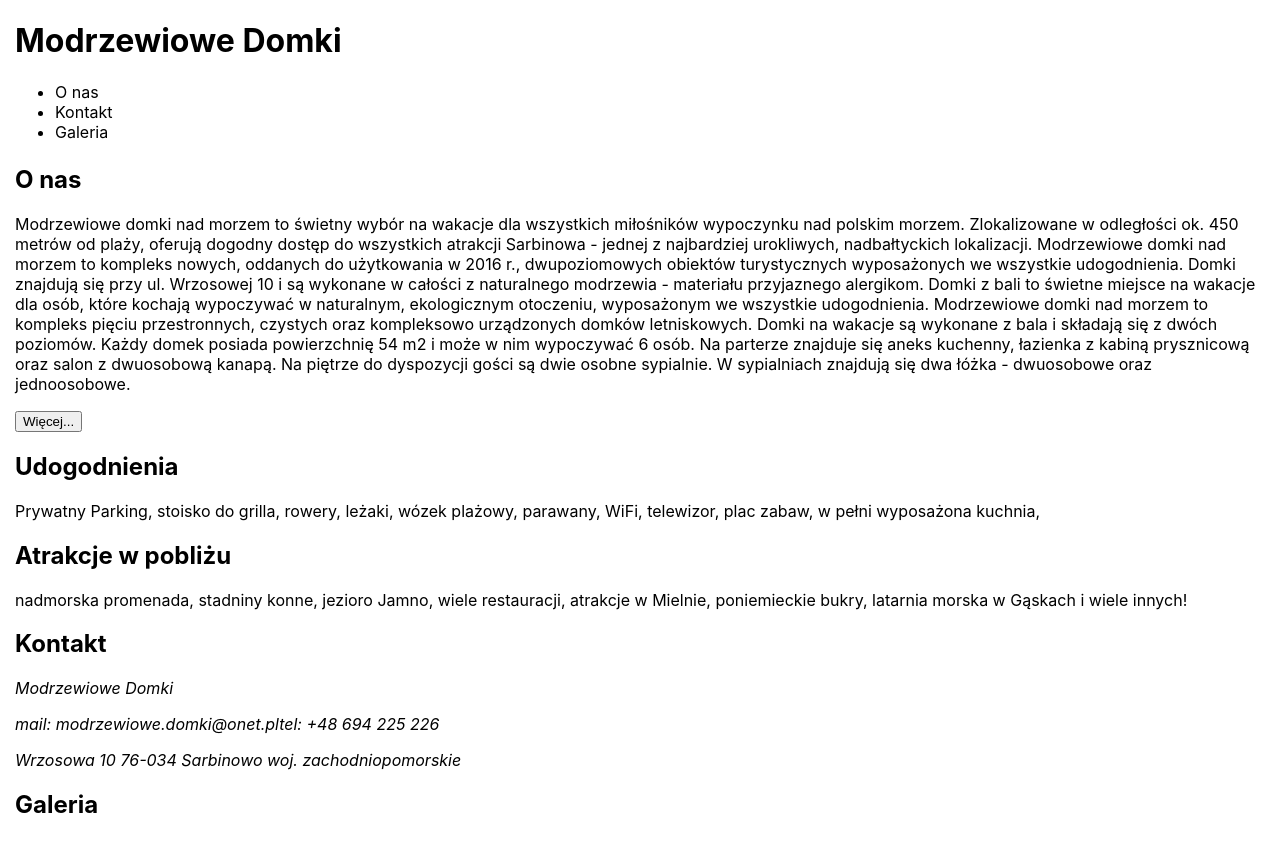
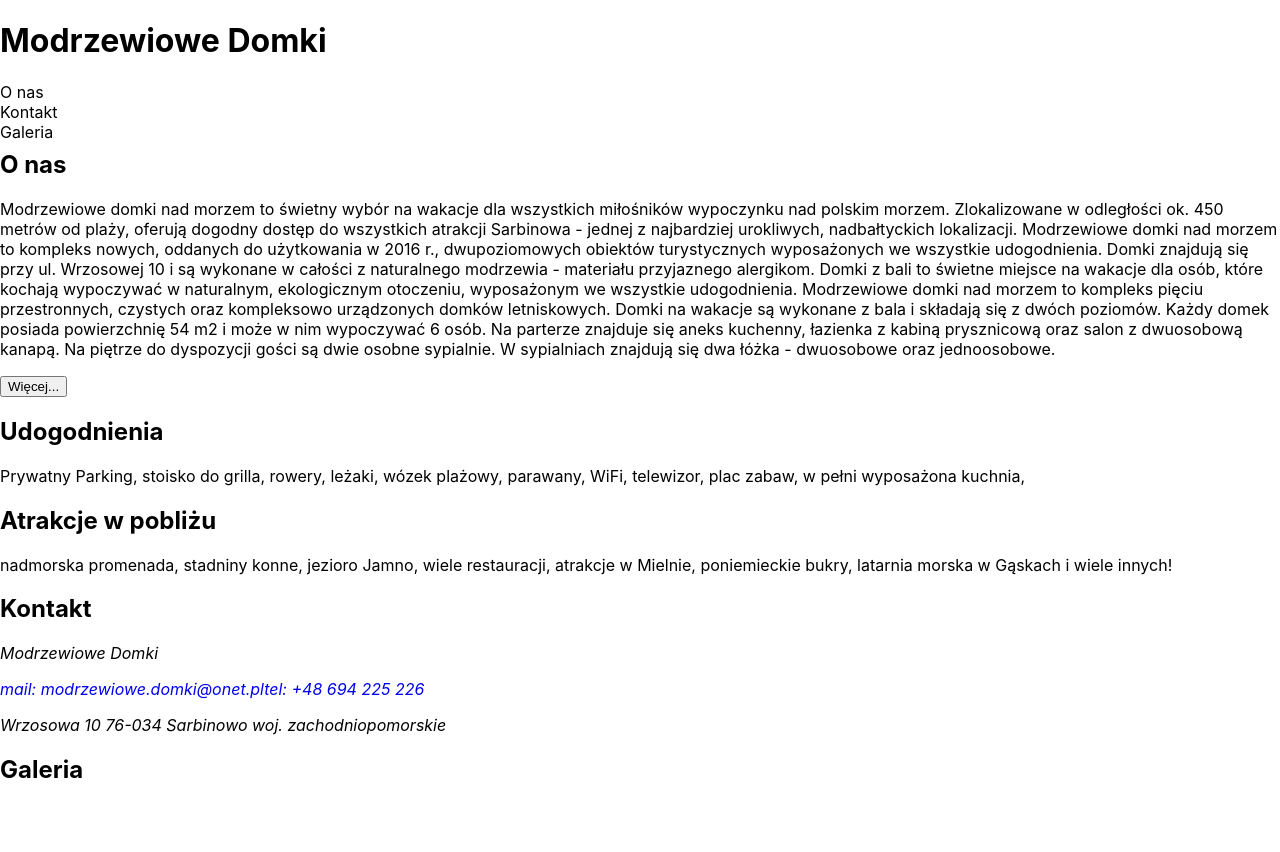
Before and after one commit to krogulex/modrzewiowe-domki, a React (Create React App) app: page / in a window 1280 px wide. After the commit the page ends 804 px from the top, so only its background shows below. Built offline with nearby package versions, Linux system fonts and the light colour scheme.

Commit message:
update header

```diff
--- a/src/index.css
+++ b/src/index.css
@@ -1,10 +1,4 @@
-:root {
-  --primary-color: #8B572A;
-  --secondary-color: #594A2B;
-  --background-color:#F3EFE0;
-  --second-background-color: #A8A878;
-  --tertiary-backgound-color: #C2B280;
-}
+@import-normalize;
 
 body {
   margin: 0;
@@ -13,7 +7,6 @@ body {
     sans-serif;
   -webkit-font-smoothing: antialiased;
   -moz-osx-font-smoothing: grayscale;
-  padding: 15px;
 }
 
 html {
@@ -27,5 +20,8 @@ code {
 
 a {
   text-decoration: none;
-  color: black;
 }
+
+ul {
+  padding: 0
+}
```
